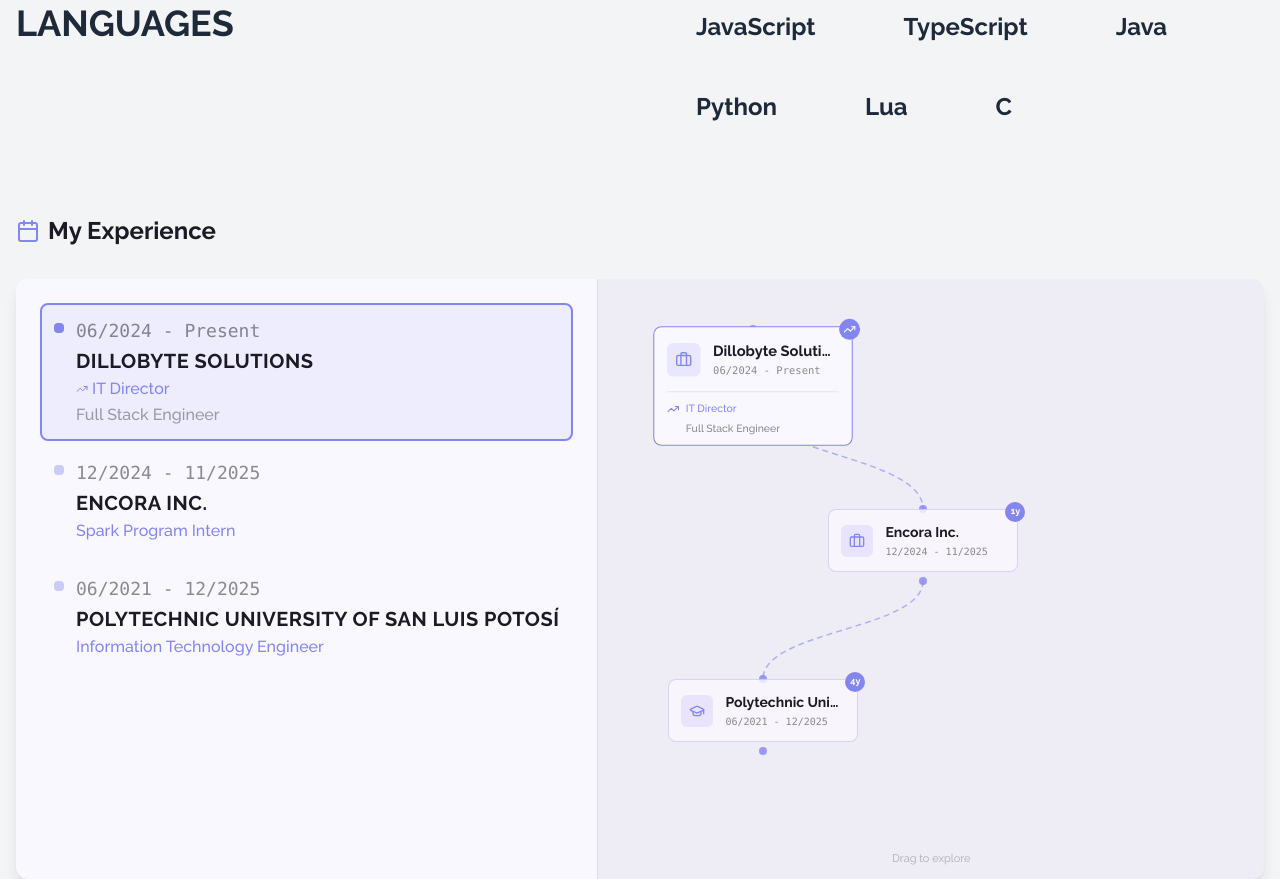
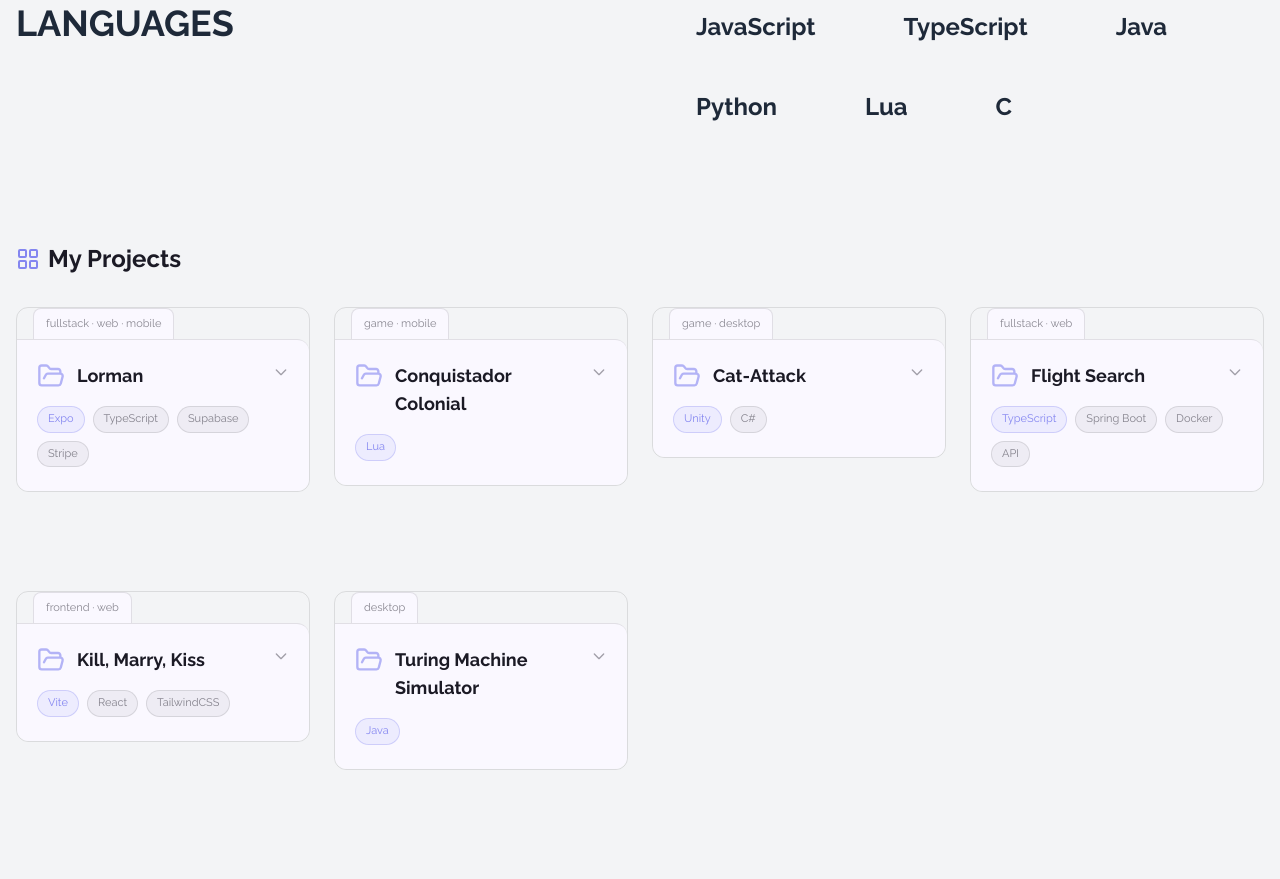
Before and after one commit to LuciferM12/Portafolio, an Astro site: page / in a window 1280 px wide. Shown: the part 1661-2540 px from the top of the page. Built offline with nearby package versions, Linux system fonts and the light colour scheme; Astro itself is replaced by a stand-in of ours; some icons are missing.

Commit message:
feat: add projects

```diff
--- /dev/null
+++ b/src/components/Projects.tsx
@@ -0,0 +1,239 @@
+import { FolderOpen, Github, LayoutGrid } from "lucide-react";
+import { motion, type Variants } from "motion/react";
+import { useState } from "react";
+
+type Project = {
+  tab: string;
+  title: string;
+  tags: string[];
+  description: string;
+  repoUrl: string;
+};
+
+const projects: Project[] = [
+  {
+    tab: "fullstack · web · mobile",
+    title: "Lorman",
+    tags: ["Expo", "TypeScript", "Supabase", "Stripe"],
+    description:
+      "A complete e-commerce solution with user authentication, product catalog, shopping cart, and payment processing.",
+    repoUrl: "https://github.com/LuciferM12/Lorman",
+  },
+  {
+    tab: "game · mobile",
+    title: "Conquistador Colonial",
+    tags: ["Lua"],
+    description:
+      "A turn-based strategy game set in the colonial era, featuring historical battles and resource management based on Catan.",
+    repoUrl: "https://github.com/LuciferM12/Conquistador-Colonial",
+  },
+  {
+    tab: "game · desktop",
+    title: "Cat-Attack",
+    tags: ["Unity", "C#"],
+    description:
+      "A fast-paced 2D action game where players control a cat defending its territory from waves of invading enemies, featuring pixel art.",
+    repoUrl: "https://github.com/LuciferM12/Cat-Attack",
+  },
+  {
+    tab: "fullstack · web",
+    title: "Flight Search",
+    tags: ["TypeScript", "Spring Boot", "Docker", "API"],
+    description:
+      "A full-stack application for searching and booking flights with real-time availability and pricing.",
+    repoUrl: "https://github.com/LuciferM12/Flight-Search",
+  },
+  {
+    tab: "frontend · web",
+    title: "Kill, Marry, Kiss",
+    tags: ["Vite", "React", "TailwindCSS"],
+    description:
+      "A fun and interactive web app where users can play the classic 'Kill, Marry, Kiss' game with their friends, featuring a sleek UI and smooth animations.",
+    repoUrl: "https://github.com/LuciferM12/Matar-casar-besar",
+  },
+  {
+    tab: "desktop",
+    title: "Turing Machine Simulator",
+    tags: ["Java"],
+    description:
+      "A desktop application that simulates a Turing machine, allowing users to validate if a given string belongs to a specific language defined by the machine's rules.",
+    repoUrl: "https://github.com/LuciferM12/MaquinaDeTuring",
+  },
+];
+
+const cardVariants: Variants = {
+  hidden: { opacity: 0, y: 28 },
+  visible: (i: number) => ({
+    opacity: 1,
+    y: 0,
+    transition: {
+      delay: i * 0.08,
+      duration: 0.5,
+      ease: [0.22, 1, 0.36, 1],
+    },
+  }),
+};
+
+type FolderCardProps = {
+  project: Project;
+  index: number;
+  isOpen: boolean;
+  onToggle: () => void;
+};
+
+const FolderCard = ({ project, index, isOpen, onToggle }: FolderCardProps) => {
+  return (
+    <motion.div
+      custom={index}
+      variants={cardVariants}
+      initial="hidden"
+      whileInView="visible"
+      viewport={{ once: false, margin: "-50px" }}
+      className={`flex flex-col cursor-pointer rounded-xl border transition-colors duration-200 ${
+        isOpen
+          ? "border-primary"
+          : "border-black/10 dark:border-white/10 hover:border-primary"
+      }`}
+      onClick={onToggle}
+    >
+      <div
+        className={`self-start ml-4 h-8 px-3 flex items-center rounded-t-lg border border-b-0 -mb-px transition-colors duration-200 ${
+          isOpen
+            ? "border-primary bg-light dark:bg-secondary"
+            : "border-black/10 dark:border-white/10 bg-light dark:bg-secondary"
+        }`}
+      >
+        <span className="text-[11px] text-dark/50 dark:text-light/50 whitespace-nowrap">
+          {project.tab}
+        </span>
+      </div>
+
+      <div
+        className={`flex flex-col flex-1 rounded-b-xl rounded-tr-xl bg-light dark:bg-secondary border-t transition-colors duration-200 px-5 pt-5 pb-6 ${
+          isOpen ? "border-primary" : "border-black/10 dark:border-white/10"
+        }`}
+      >
+        <div className="flex items-start justify-between gap-3">
+          <FolderOpen
+            className={`w-7 h-7 flex-shrink-0 mt-0.5 transition-colors duration-200 ${
+              isOpen ? "text-primary" : "text-primary/60"
+            }`}
+          />
+          <span className="flex-1 font-bold text-lg text-dark dark:text-light pt-0.5">
+            {project.title}
+          </span>
+          <motion.div
+            animate={{ rotate: isOpen ? 180 : 0 }}
+            transition={{ duration: 0.25, ease: [0.22, 1, 0.36, 1] }}
+            className="mt-1 flex-shrink-0"
+          >
+            <svg
+              className="w-4 h-4 text-dark/40 dark:text-light/40"
+              fill="none"
+              stroke="currentColor"
+              strokeWidth={2}
+              viewBox="0 0 24 24"
+            >
+              <path
+                strokeLinecap="round"
+                strokeLinejoin="round"
+                d="M19 9l-7 7-7-7"
+              />
+            </svg>
+          </motion.div>
+        </div>
+        <div className="flex flex-wrap gap-2 mt-4">
+          {project.tags.map((tag, i) => (
+            <span
+              key={tag}
+              className={`text-[11px] px-2.5 py-1 rounded-full border ${
+                i === 0
+                  ? "bg-primary/10 text-primary border-primary/30"
+                  : "bg-dark/5 dark:bg-light/5 text-dark/50 dark:text-light/50 border-black/10 dark:border-white/10"
+              }`}
+            >
+              {tag}
+            </span>
+          ))}
+        </div>
+        <motion.div
+          initial={false}
+          animate={
+            isOpen ? { height: "auto", opacity: 1 } : { height: 0, opacity: 0 }
+          }
+          transition={{ duration: 0.35, ease: [0.22, 1, 0.36, 1] }}
+          className="overflow-hidden"
+        >
+          <div className="border-t border-black/10 dark:border-white/10 mt-5 pt-4">
+            <p className="text-sm text-dark/60 dark:text-light/60 leading-relaxed">
+              {project.description}
+            </p>
+            <div className="flex justify-end mt-5">
+              <a
+                href={project.repoUrl}
+                target="_blank"
+                rel="noopener noreferrer"
+                onClick={(e) => e.stopPropagation()}
+                className="flex items-center gap-2 text-xs text-primary border border-primary/30 bg-primary/10 hover:bg-primary/20 hover:border-primary transition-all duration-200 rounded-lg px-4 py-2"
+              >
+                <Github className="w-4 h-4" />
+                View repo
+              </a>
+            </div>
+          </div>
+        </motion.div>
+      </div>
+    </motion.div>
+  );
+};
+
+const Projects = () => {
+  const [openIndex, setOpenIndex] = useState<number | null>(null);
+
+  const handleToggle = (index: number) => {
+    setOpenIndex((prev) => (prev === index ? null : index));
+  };
+
+  return (
+    <div id="projects" className="w-full min-h-screen box-border flex items-center justify-center text-dark dark:text-light px-4">
+      <div className="w-full flex flex-col gap-8">
+        <motion.div
+          className="flex items-center gap-2"
+          initial={{ opacity: 0, y: -16 }}
+          whileInView={{ opacity: 1, y: 0 }}
+          viewport={{ once: false, margin: "-60px" }}
+          transition={{ duration: 0.5, ease: [0.22, 1, 0.36, 1] }}
+        >
+          <LayoutGrid className="w-6 h-6 text-primary" />
+          <h2 className="text-2xl font-bold">My Projects</h2>
+        </motion.div>
+        <div
+          className="grid gap-6"
+          style={{
+            gridTemplateColumns: "repeat(auto-fit, minmax(280px, 1fr))",
+            gridAutoRows: "260px",
+          }}
+        >
+          {projects.map((project, i) => (
+            <motion.div
+              key={project.title}
+              className={`relative ${openIndex === i ? "z-10" : "z-0"}`}
+              style={{
+                overflow: "visible",
+              }}
+            >
+              <FolderCard
+                project={project}
+                index={i}
+                isOpen={openIndex === i}
+                onToggle={() => handleToggle(i)}
+              />
+            </motion.div>
+          ))}
+        </div>
+      </div>
+    </div>
+  );
+};
+
+export default Projects;
--- a/src/pages/index.astro
+++ b/src/pages/index.astro
@@ -6,6 +6,7 @@
 import Experience from "../components/Experience";
 import Certifications from "../components/Certifications";
 import Footer from "../components/Footer";
+import Projects from "../components/Projects";
 ---
 
 <Layout>
@@ -16,6 +17,7 @@
       <Header client:load />
       <Presentation client:load />
       <Stack client:load />
+      <Projects client:load />
       <Experience client:load />
       <Certifications client:load />
       <Footer client:load />
```
